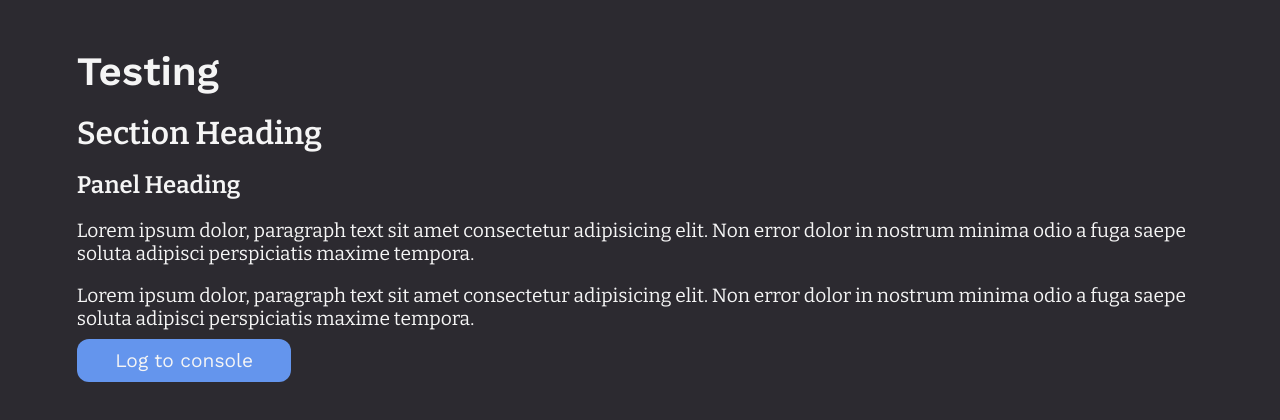
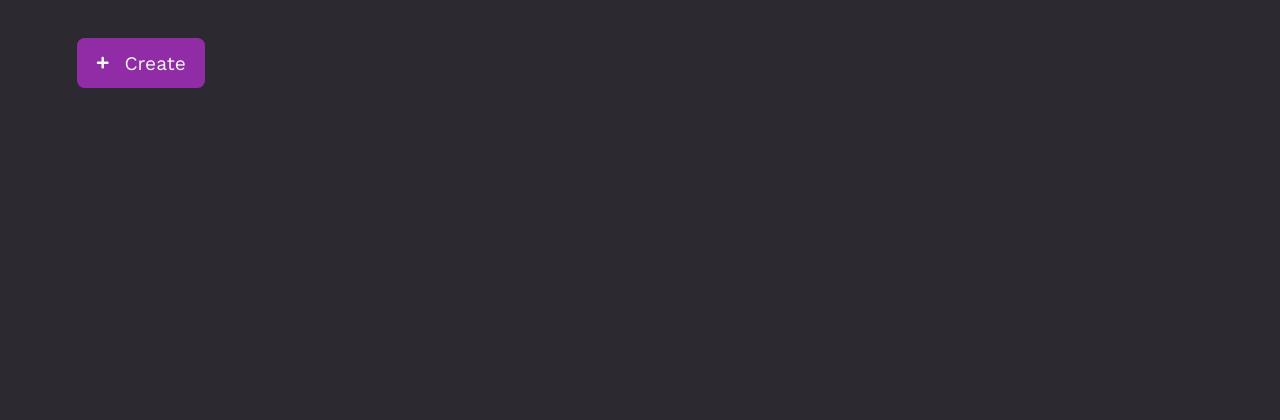
Before and after one commit to nology-tech/accenture-postcourse-nsight, a React (Create React App) app in the folder Frontend/: page /home in a window 1280 px wide. Shown: the top 420 px of the page. Built offline with nearby package versions, Linux system fonts and the light colour scheme.

Commit message:
Button done

```diff
--- a/Frontend/package.json
+++ b/Frontend/package.json
@@ -3,6 +3,7 @@
   "version": "0.1.0",
   "private": true,
   "dependencies": {
+    "@fortawesome/react-fontawesome": "^0.2.0",
     "@testing-library/jest-dom": "^5.15.1",
     "@testing-library/react": "^11.1.0",
     "@testing-library/user-event": "^12.1.10",
@@ -13,12 +14,15 @@
     "@types/react-router-dom": "^5.3.2",
     "axios": "^0.24.0",
     "classnames": "^2.3.1",
+    "formik": "^2.2.9",
     "react": "^17.0.2",
     "react-dom": "^17.0.2",
+    "react-icons": "^4.6.0",
     "react-router-dom": "^6.2.1",
     "sass": "^1.44.0",
     "typescript": "^4.5.2",
-    "web-vitals": "^1.0.1"
+    "web-vitals": "^1.0.1",
+    "yup": "^0.32.11"
   },
   "scripts": {
     "start": "react-scripts start --openssl-legacy-provider",
--- a/Frontend/src/components/Button/Button.scss
+++ b/Frontend/src/components/Button/Button.scss
@@ -6,21 +6,25 @@
 
   border: none;
   cursor: pointer;
-  background-color: $primary-color;
-  border-radius: 0.625rem;
-  padding: 0.5rem 2rem;
+  background-color: $disabled-button-color;
+  border-radius: 0.4rem;
+  padding: 0.7rem 1rem;
   width: 100%;
   transition: all 0.1s ease-in-out;
 
   &:disabled {
     cursor: not-allowed;
-    background-color: $disabled-background-color;
-    color: $disabled-text-color;
+    background-color: $disabled-button-color;
+    color: $button-color;
   }
 
   &:hover {
-    background-color: darken($primary-color, 5%);
+    background-color: darken($button-color, 5%);
   }
+}
+
+.plusIcon {
+  margin-right: 15px;
 }
 
 // at tablet breakpoints, button is no longer full width
--- a/Frontend/src/components/Button/Button.tsx
+++ b/Frontend/src/components/Button/Button.tsx
@@ -1,5 +1,6 @@
 import classname from "classnames";
 import "./Button.scss";
+import {FaPlus} from "react-icons/fa"
 
 type ButtonProps = {
   className?: string;
@@ -28,7 +29,9 @@ const Button: React.FC<ButtonProps> = ({
       onClick={onClick}
       type={type}
     >
+      <FaPlus className = "plusIcon" size="0.7em" />
       {label}
+
     </button>
   );
 };
--- a/Frontend/src/pages/Home/Home.tsx
+++ b/Frontend/src/pages/Home/Home.tsx
@@ -5,21 +5,9 @@ import Layout from "../../components/Layout/Layout";
 export const Home = () => {
   return (
     <Layout>
-      <h1>Testing</h1>
-      <h2>Section Heading</h2>
-      <h3>Panel Heading</h3>
-      <p>
-        Lorem ipsum dolor, paragraph text sit amet consectetur adipisicing elit.
-        Non error dolor in nostrum minima odio a fuga saepe soluta adipisci
-        perspiciatis maxime tempora.
-      </p>
-      <p>
-        Lorem ipsum dolor, paragraph text sit amet consectetur adipisicing elit.
-        Non error dolor in nostrum minima odio a fuga saepe soluta adipisci
-        perspiciatis maxime tempora.
-      </p>
+
       <Button
-        label="Log to console"
+        label="Create"
         onClick={() => {
           console.log("button clicked");
         }}
--- a/Frontend/src/styles/_variables.scss
+++ b/Frontend/src/styles/_variables.scss
@@ -11,3 +11,5 @@ $text-color: #f5f5f5;
 $disabled-background-color: #cccccc;
 $disabled-text-color: #909090;
 $outline-color: $text-color;
+$disabled-button-color: #902ca6;
+$button-color: #87289c;
```
Also changed, not shown: Frontend/src/components/Courses/Courses.tsx (added, +9 -0 lines), Frontend/src/components/Dashboard/Dashboard.tsx (added, +9 -0 lines), Frontend/src/components/Enrollment/Enrollment.tsx (added, +9 -0 lines), Frontend/src/components/Settings/Settings.tsx (added, +9 -0 lines), Frontend/src/components/Students/Student.tsx (added, +9 -0 lines), Frontend/src/pages/NavBar/NavBar.tsx (added, +9 -0 lines), 2 other files (tests, documents, lock files or other folders).
